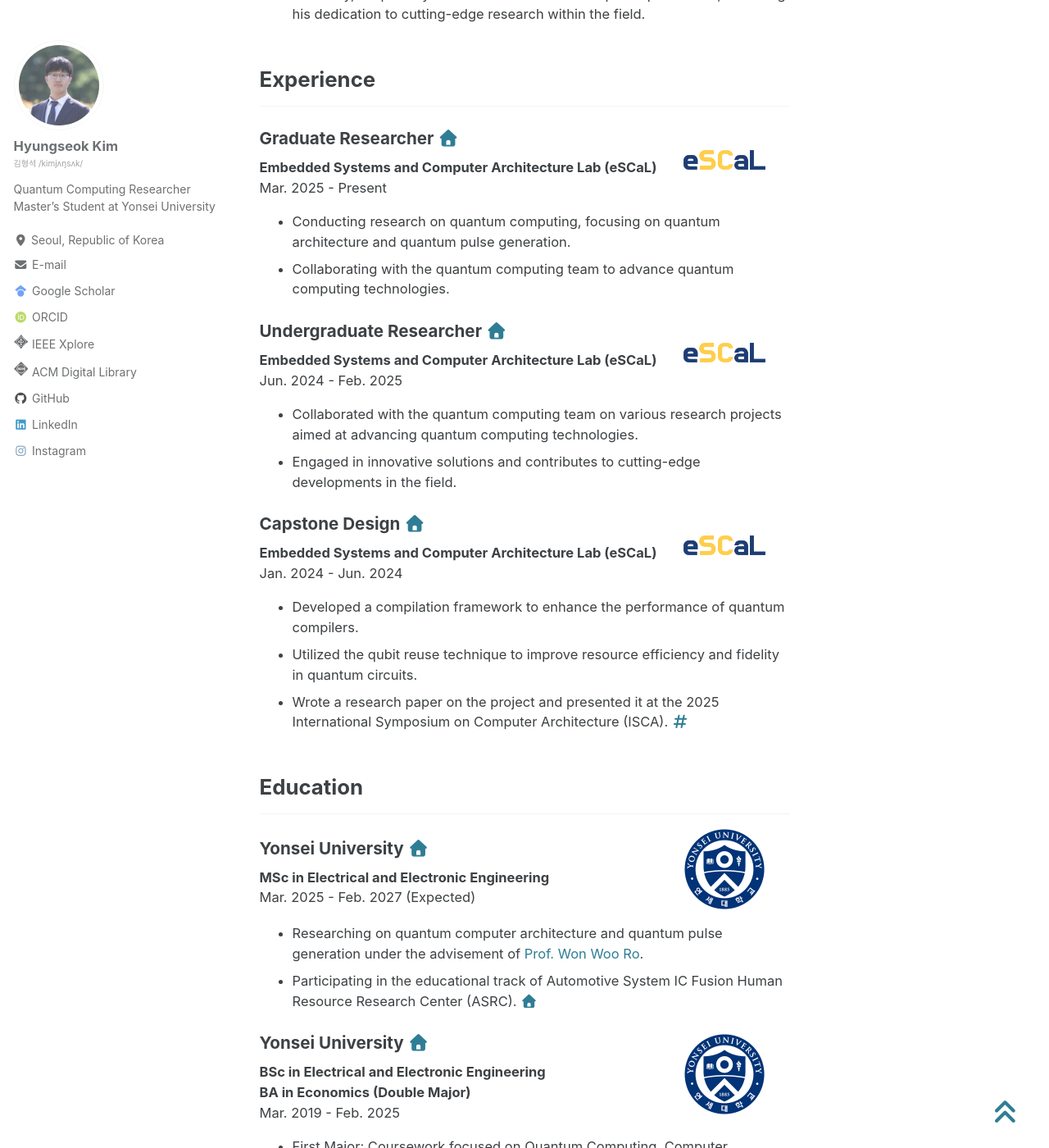
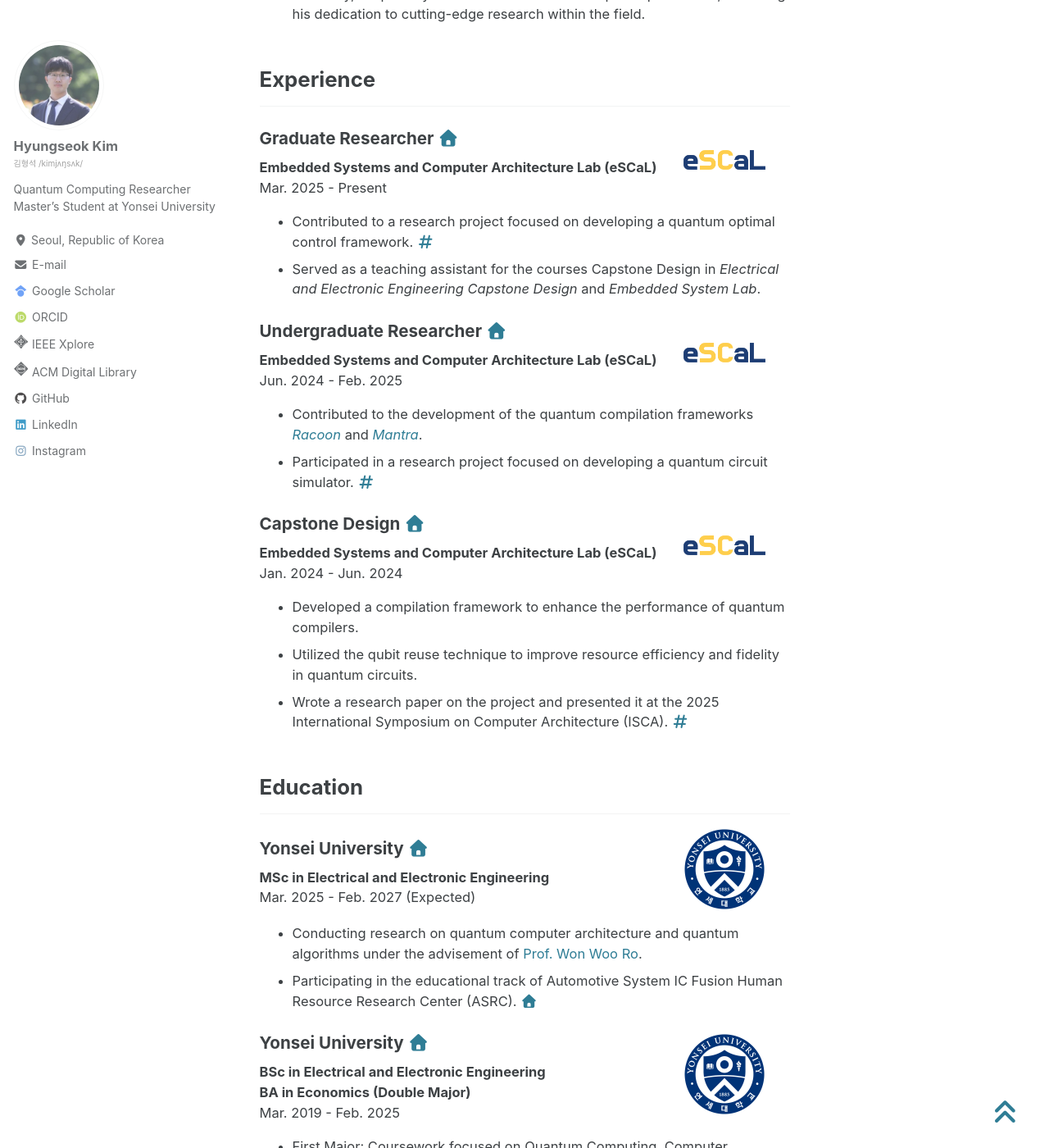
Before and after one commit to fluorite42/fluorite42.github.io, a Jekyll site: the page built from index.md, in a window 1280 px wide and 1400 px high, scrolled down 386 px. Shown: the whole window at 82% size. Built offline with Jekyll 4.4.1, drawn with Linux system fonts in a browser that asks for light colours; cached includes are drawn as plain includes; some of the changed text lies outside the part shown.

Commit message:
MOD index

```diff
--- a/index.md
+++ b/index.md
@@ -8,10 +8,10 @@ title: "Summary"
 
 - Hyungseok Kim is presently a graduate student pursuing a master's degree in Electrical and Electronic Engineering at Yonsei University.
 - His academic pursuits are underscored by a keen interest in a diverse range of disciplines, including but not limited to:
-<br/>&nbsp;1. Quantum Computing
-<br/>&nbsp;2. Computer Architecture
-<br/>&nbsp;3. Machine Learning
-<br/>&nbsp;4. Programming Language Theory
+<br/>&nbsp;1. Quantum Compilers
+<br/>&nbsp;2. Quantum Error Correction
+<br/>&nbsp;3. Quantum Optimal Control
+<br/>&nbsp;4. Quantum Algorithms
 - Currently, his primary focus lies in Quantum Compiler Optimization, reflecting his dedication to cutting-edge research within the field.
 
 
@@ -33,8 +33,8 @@ title: "Summary"
   </div>
 </div>
 
-- Conducting research on quantum computing, focusing on quantum architecture and quantum pulse generation.
-- Collaborating with the quantum computing team to advance quantum computing technologies.
+- Contributed to a research project focused on developing a quantum optimal control framework. <a href="/portfolio/projects/#research-on-quantum-pulse-latency-reduction-through-quantum-optimal-control-framework"><i class="fa fa-hashtag" title="Project"></i></a>
+- Served as a teaching assistant for the courses Capstone Design in *Electrical and Electronic Engineering Capstone Design* and *Embedded System Lab*.
 
 
 <div style="display: flex; align-items: center;">
@@ -50,8 +50,8 @@ title: "Summary"
   </div>
 </div>
 
-- Collaborated with the quantum computing team on various research projects aimed at advancing quantum computing technologies.
-- Engaged in innovative solutions and contributes to cutting-edge developments in the field.
+- Contributed to the development of the quantum compilation frameworks <a href="/portfolio/publications/#recompiling-qaoa-circuits-on-various-rotational-directions-"><i>Racoon</i></a> and <a href="/portfolio/publications/#qubit-movement-optimized-program-generation-on-zoned-neutral-atom-processors-"><i>Mantra</i></a>.
+- Participated in a research project focused on developing a quantum circuit simulator. <a href="/portfolio/projects/#developing-a-high-speed-quantum-circuit-simulator-that-supports-verification-and-testing-of-hyperscale-quantum-algorithms"><i class="fa fa-hashtag" title="Project"></i></a>
 
 
 <div style="display: flex; align-items: center;">
@@ -90,7 +90,7 @@ title: "Summary"
   </div>
 </div>
 
-- Researching on quantum computer architecture and quantum pulse generation under the advisement of <a href="http://escal.yonsei.ac.kr/professor.html" target="_blank" title="Website">Prof. Won Woo Ro</a>.
+- Conducting research on quantum computer architecture and quantum algorithms under the advisement of <a href="http://escal.yonsei.ac.kr/professor.html" target="_blank" title="Website">Prof. Won Woo Ro</a>.
 - Participating in the educational track of Automotive System IC Fusion Human Resource Research Center (ASRC). <a href="http://asrc.yonsei.ac.kr/index.php" target="_blank"><i class="fa fa-house" title="Website"></i></a>
 
 
```
